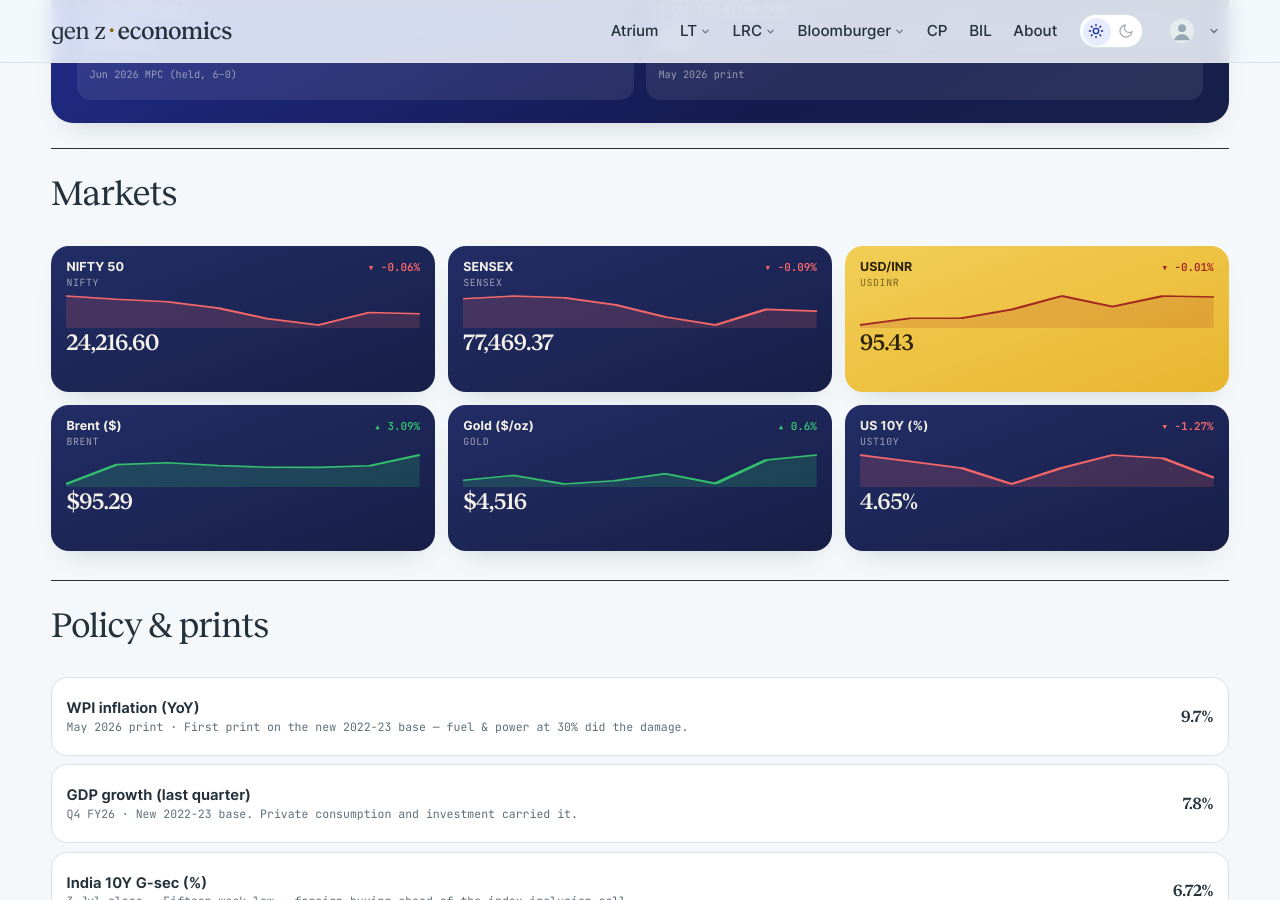
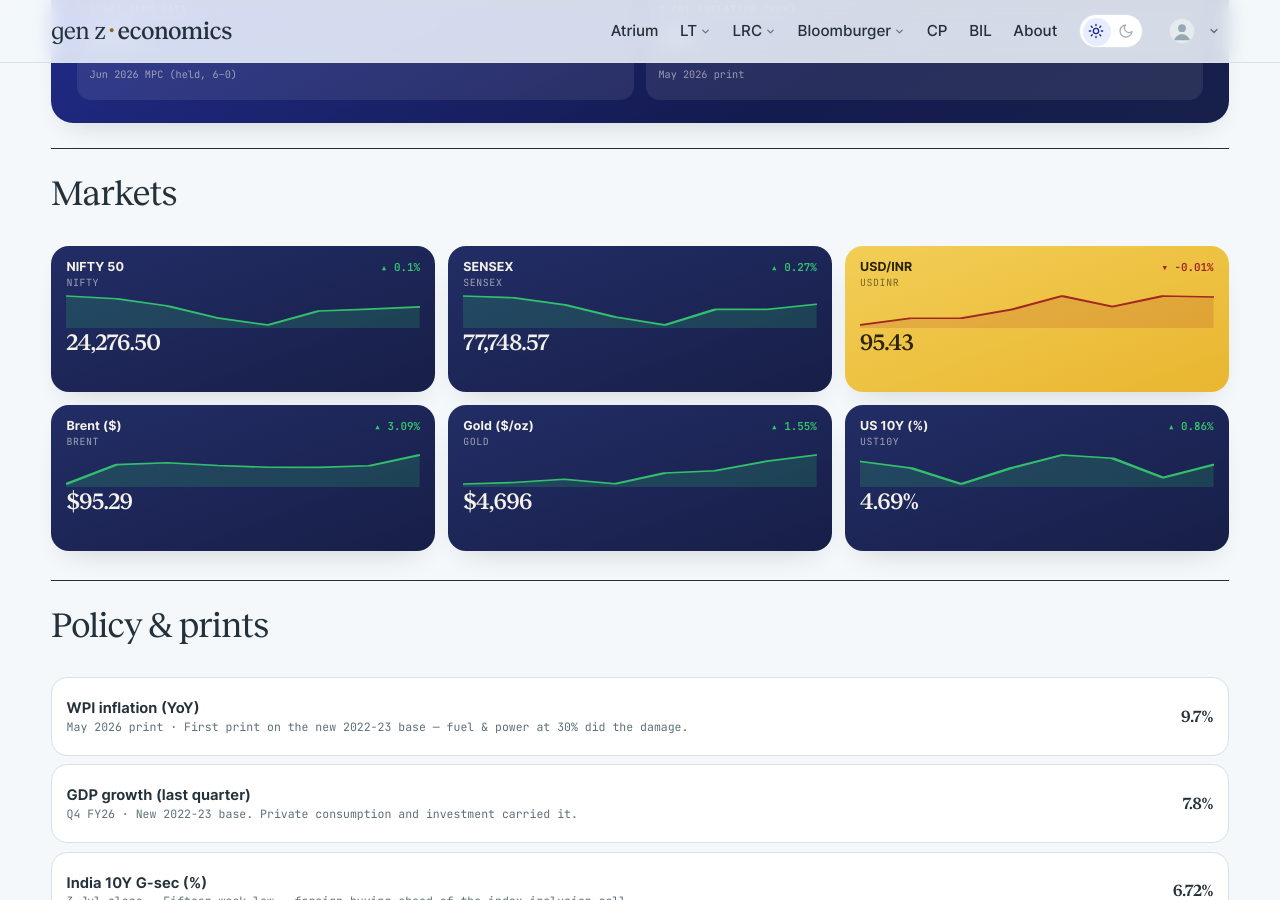
Before and after one commit to harsharya7021/genz-economics.com, a Jekyll site: the page built from macro-watch.html, in a window 1280 px wide and 900 px high, scrolled down 599 px. Built offline with Jekyll 4.4.1, drawn with Linux system fonts in a browser that asks for light colours; comment, search, counter and statistics services are not loaded.

Commit message:
data: morning market refresh

```diff
--- a/_data/macro.json
+++ b/_data/macro.json
@@ -1,34 +1,34 @@
 {
-  "as_of": "21 Aug 2026 close",
+  "as_of": "24 Aug 2026 close",
   "auto": {
     "nifty": {
       "label": "NIFTY 50",
-      "v": "24,216.60",
-      "chg": -0.06,
+      "v": "24,276.50",
+      "chg": 0.1,
       "spark": [
-        24435.949,
         24395.85,
         24366.0,
         24287.65,
         24154.9,
         24078.301,
         24231.85,
-        24216.6
+        24252.0,
+        24276.5
       ]
     },
     "sensex": {
       "label": "SENSEX",
-      "v": "77,469.37",
-      "chg": -0.09,
+      "v": "77,748.57",
+      "chg": 0.27,
       "spark": [
-        77966.352,
         78079.961,
         78009.25,
         77728.156,
         77235.461,
         76909.68,
         77537.719,
-        77469.367
+        77540.828,
+        77748.57
       ]
     },
     "usdinr": {
@@ -63,32 +63,32 @@
     },
     "gold": {
       "label": "Gold ($/oz)",
-      "v": "$4,516",
-      "chg": 0.6,
+      "v": "$4,696",
+      "chg": 1.55,
       "spark": [
-        4383.0,
-        4408.9,
         4363.6,
         4380.4,
         4417.8,
         4366.0,
         4489.4,
-        4516.3
+        4516.3,
+        4624.1,
+        4696.0
       ]
     },
     "ust10y": {
       "label": "US 10Y (%)",
-      "v": "4.65%",
-      "chg": -1.27,
+      "v": "4.69%",
+      "chg": 0.86,
       "spark": [
-        4.72,
         4.7,
         4.68,
         4.63,
         4.68,
         4.72,
         4.71,
-        4.65
+        4.65,
+        4.69
       ]
     }
   },
--- a/_data/markets.yml
+++ b/_data/markets.yml
@@ -2,38 +2,38 @@
 # USD/INR) are refreshed each weekday morning by the market-data workflow;
 # the India 10Y G-Sec line is maintained by hand. Do not hand-edit the
 # live tickers — the job overwrites them.
-as_of: 21 Aug 2026
+as_of: 24 Aug 2026
 tickers:
 - symbol: NIFTY 50
   code: ^NSEI
-  value: 24,216.60
-  change: −15.25
-  pct: −0.06%
-  dir: down
+  value: 24,276.50
+  change: '+24.50'
+  pct: +0.10%
+  dir: up
   spark:
-  - 24435.949
   - 24395.85
   - 24366.0
   - 24287.65
   - 24154.9
   - 24078.301
   - 24231.85
-  - 24216.6
+  - 24252.0
+  - 24276.5
 - symbol: SENSEX
   code: BSE
-  value: 77,469.37
-  change: −68.35
-  pct: −0.09%
-  dir: down
+  value: 77,748.57
+  change: '+207.74'
+  pct: +0.27%
+  dir: up
   spark:
-  - 77966.352
   - 78079.961
   - 78009.25
   - 77728.156
   - 77235.461
   - 76909.68
   - 77537.719
-  - 77469.367
+  - 77540.828
+  - 77748.57
 - symbol: USD / INR
   code: FX
   value: '95.43'
```
